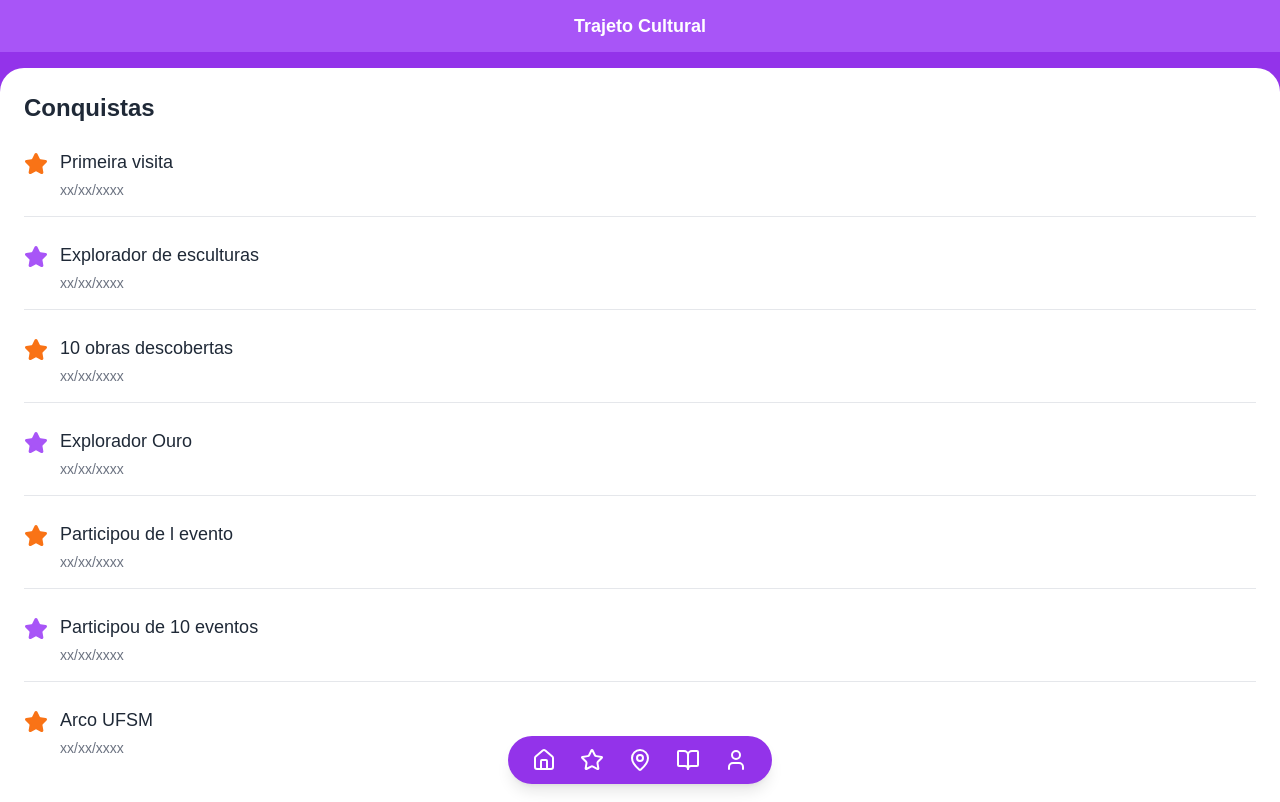
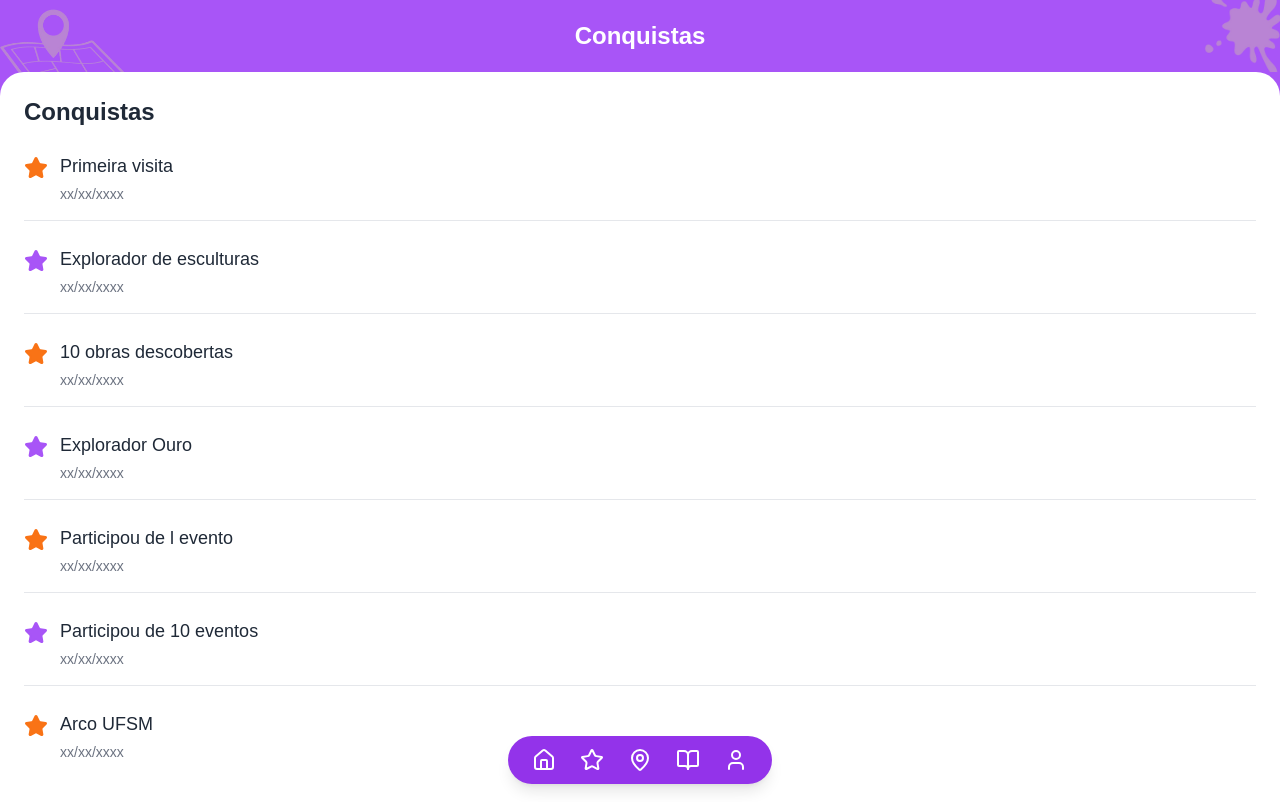
Before and after one commit to elc1074/trajeto-cultural-frontend, a React (Vite) app: page /conquistas in a window 1280 px wide. Built offline with nearby package versions, Linux system fonts and the light colour scheme.

Commit message:
✨ feat : add elements to header

```diff
--- a/src/components/containers/Header.jsx
+++ b/src/components/containers/Header.jsx
@@ -1,9 +1,21 @@
-export function Header() {
+export function Header({section}) {
   return (
-    <header className="w-full bg-purple-500 py-3">
-      <h1 className="text-white text-center text-lg font-semibold">
-        Trajeto Cultural
-      </h1>
-    </header>
+    <div className="overflow-hidden">
+      <header className="w-full relative bg-purple-500 py-3">
+        <img
+          className="w-[130px] absolute -top-4 left-0"
+          src="/header-1.png"
+          alt=""
+        />
+        <img
+          className="w-[100px] absolute -top-4 -right-4"
+          src="/header-2.png"
+          alt=""
+        />
+        <h1 className="text-white text-center text-2xl font-bold py-2">
+          {section}
+        </h1>
+      </header>
+    </div>
   );
 }
--- a/src/pages/ConquistasPage.jsx
+++ b/src/pages/ConquistasPage.jsx
@@ -14,10 +14,10 @@ const achievements = [
 
 const ConquistasPage = () => {
   return (
-    <div className="min-h-screen flex flex-col bg-purple-600 relative">
+    <div className="min-h-screen flex flex-col bg-purple-500 relative">
       <Header section="Conquistas" />
 
-      <div className="flex-1 bg-white rounded-t-3xl p-6 overflow-y-auto mt-4">
+      <div className="flex-1 bg-white rounded-t-3xl p-6 overflow-y-auto">
         <h1 className="text-2xl font-bold text-gray-800 mb-6">Conquistas</h1>
 
         <ul className="space-y-6">
--- a/src/pages/EventosDetails.jsx
+++ b/src/pages/EventosDetails.jsx
@@ -54,9 +54,9 @@ const EventosDetails = () => {
   }
 
   return (
-    <div className="min-h-screen flex flex-col bg-purple-600 relative">
-      <Header />
-      <div className="flex-1 bg-white rounded-t-3xl flex flex-col items-center px-6 py-6 overflow-y-auto mt-4 z-10">
+    <div className="min-h-screen flex flex-col bg-purple-500 relative">
+      <Header section="Eventos"/>
+      <div className="flex-1 bg-white rounded-t-3xl flex flex-col items-center px-6 py-6 overflow-y-auto z-10">
         <div className="w-full max-w-xl flex justify-between items-center mb-4">
           <h2 className="text-xl font-bold text-gray-800">Eventos</h2>
           <div className="flex items-center">
--- a/src/pages/Home.jsx
+++ b/src/pages/Home.jsx
@@ -42,7 +42,7 @@ const HomePage = () => {
 
   return (
     <div className="h-screen flex flex-col bg-purple-600 relative">
-      <Header section="Home " />
+      <Header section="Trajeto Cultural " />
 
       {/* Wrapper com bordas arredondadas */}
       <div className="w-full h-full rounded-t-2xl overflow-hidden bg-white">
```
Also changed, not shown: public/header-1.png (added), public/header-2.png (added).
